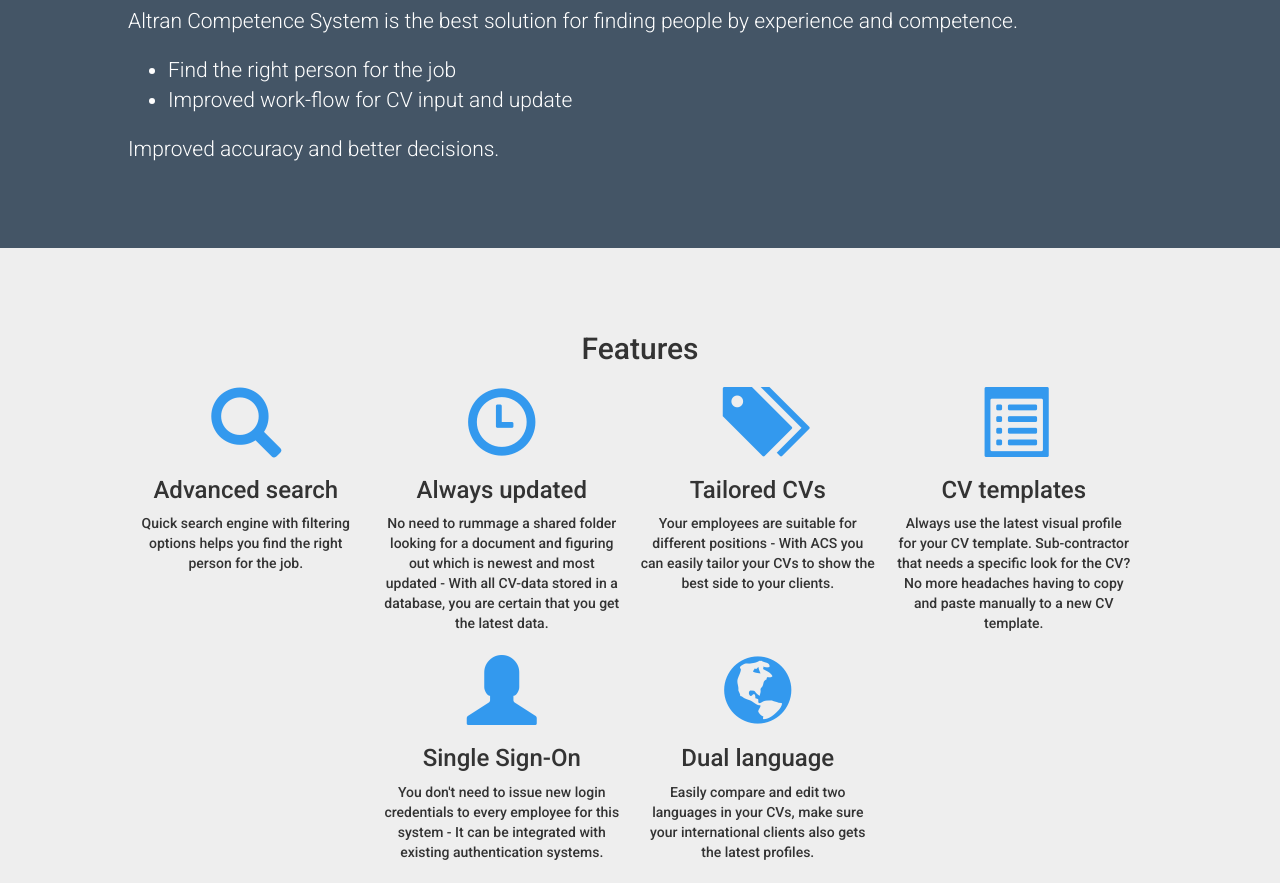
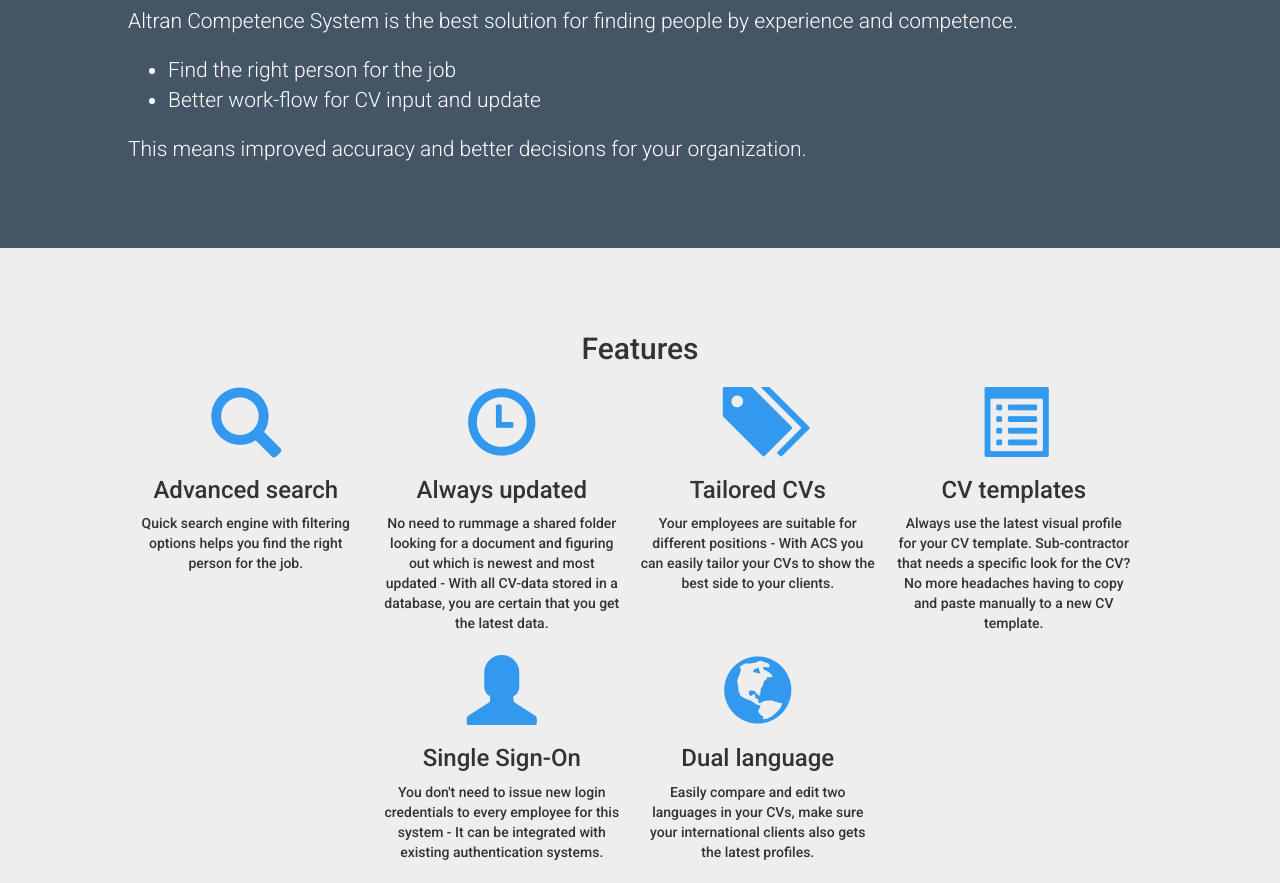
Before and after one commit to altran/acs, a plain HTML site: page index.html in a window 1280 px wide. Shown: the part 1482-2365 px from the top of the page. Drawn offline with nearby package versions, Linux system fonts and the light colour scheme.

Commit message:
Text update.

```diff
--- a/index.html
+++ b/index.html
@@ -80,9 +80,9 @@
         <p class="lead">Altran Competence System is the best solution for finding people by experience and competence.</p>
         <ul class="lead">
           <li>Find the right person for the job</li>
-          <li>Improved work-flow for CV input and update</li>
+          <li>Better work-flow for CV input and update</li>
         </ul>
-        <p class="lead">Improved accuracy and better decisions.</p>
+        <p class="lead">This means improved accuracy and better decisions for your organization.</p>
       </div>
     </div>
 
```
